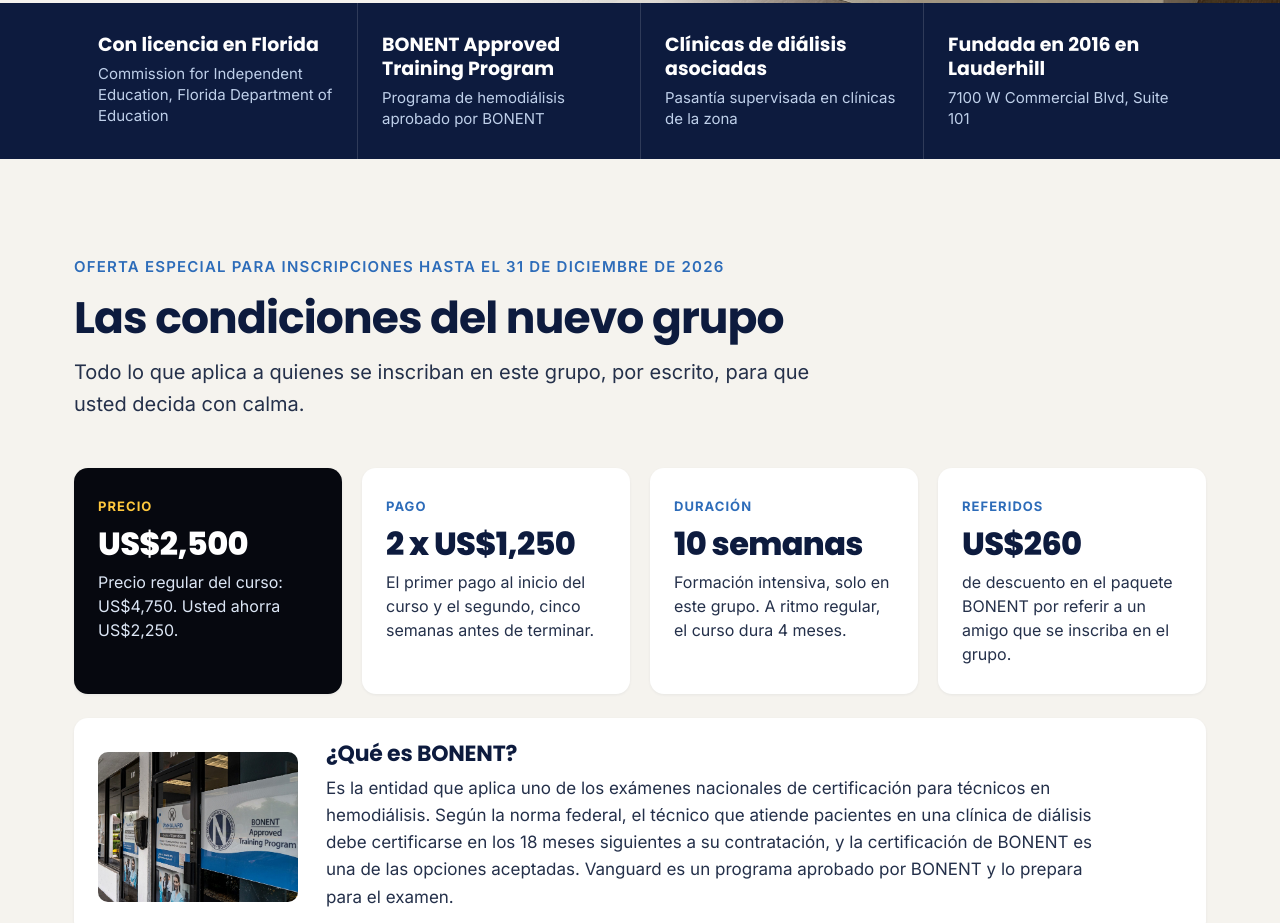
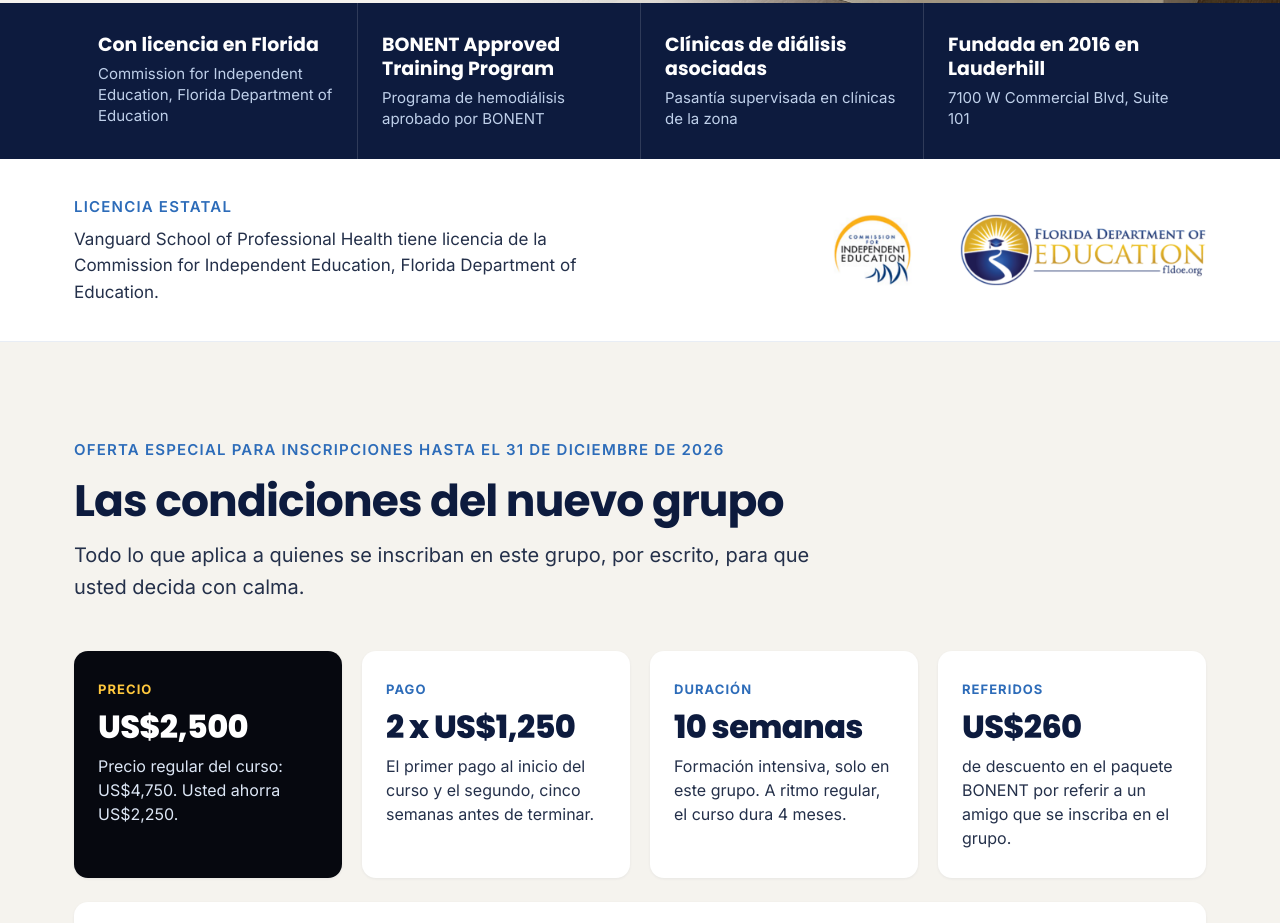
Before and after one commit to vanguardptbr-dot/vanguard-salud-site, a plain HTML site: page index.html in a window 1280 px wide. Shown: the part 1111-2034 px from the top of the page. Drawn offline with Linux system fonts and the light colour scheme.

Commit message:
Faixa com os selos da licença (CIE e FDOE) abaixo das credenciais
Os mesmos selos da página Licensing/Approvals do site em inglês, no mesmo tamanho e alinhados.

Co-Authored-By: Claude Opus 5.5 <noreply@anthropic.com>
Claude-Session: https://claude.ai/code/session_01XXKpb7eTcuxUfjWNdEjkSU

```diff
--- a/index.html
+++ b/index.html
@@ -400,6 +400,13 @@ footer details p{margin-top:10px;max-width:90ch}
 .dupla .ic{width:42px;height:42px;border-radius:10px;background:var(--nevoa);display:grid;place-items:center;flex:none}
 .dupla .ic svg{width:22px;height:22px;stroke:var(--azul);fill:none;stroke-width:2;stroke-linecap:round;stroke-linejoin:round}
 .form .linha-curso{grid-template-columns:1fr}
+.selos-licenca{background:#fff;padding:36px 0;border-bottom:1px solid var(--nevoa)}
+.selos-licenca .wrap{display:flex;align-items:center;justify-content:space-between;gap:40px}
+.selos-licenca .sl-texto{max-width:540px;margin:0;color:var(--texto);font-size:17px;line-height:1.55}
+.selos-licenca .sl-texto .eyebrow{display:block;margin-bottom:8px}
+.selos-licenca .sl-logos{display:flex;align-items:center;gap:48px;flex:none}
+.selos-licenca .sl-logos img{height:72px;width:auto}
+@media (max-width:760px){.selos-licenca{padding:32px 0}.selos-licenca .wrap{flex-direction:column;align-items:flex-start;gap:22px}.selos-licenca .sl-logos{gap:28px}.selos-licenca .sl-logos img{height:56px}}
 </style>
 </head>
 <body>
@@ -480,6 +487,17 @@ footer details p{margin-top:10px;max-width:90ch}
     <li><strong>Clínicas de diálisis asociadas</strong><small>Pasantía supervisada en clínicas de la zona</small></li>
     <li><strong>Fundada en 2016 en Lauderhill</strong><small>7100 W Commercial Blvd, Suite 101</small></li>
   </ul>
+</div>
+
+<!-- Selos da licença, os mesmos da página Licensing/Approvals do site em inglês, organizados numa faixa -->
+<div class="selos-licenca" role="region" aria-label="Licencia estatal de la escuela">
+  <div class="wrap">
+    <p class="sl-texto"><span class="eyebrow">Licencia estatal</span>Vanguard School of Professional Health tiene licencia de la Commission for Independent Education, Florida Department of Education.</p>
+    <div class="sl-logos">
+      <img src="assets/selo-cie.png" alt="Logo de la Commission for Independent Education" width="198" height="180">
+      <img src="assets/selo-fdoe.png" alt="Logo del Florida Department of Education" width="615" height="180">
+    </div>
+  </div>
 </div>
 
 <!-- promo: condiciones del grupo de fin de año -->
```
Also changed, not shown: assets/selo-cie.png (added), assets/selo-fdoe.png (added).
